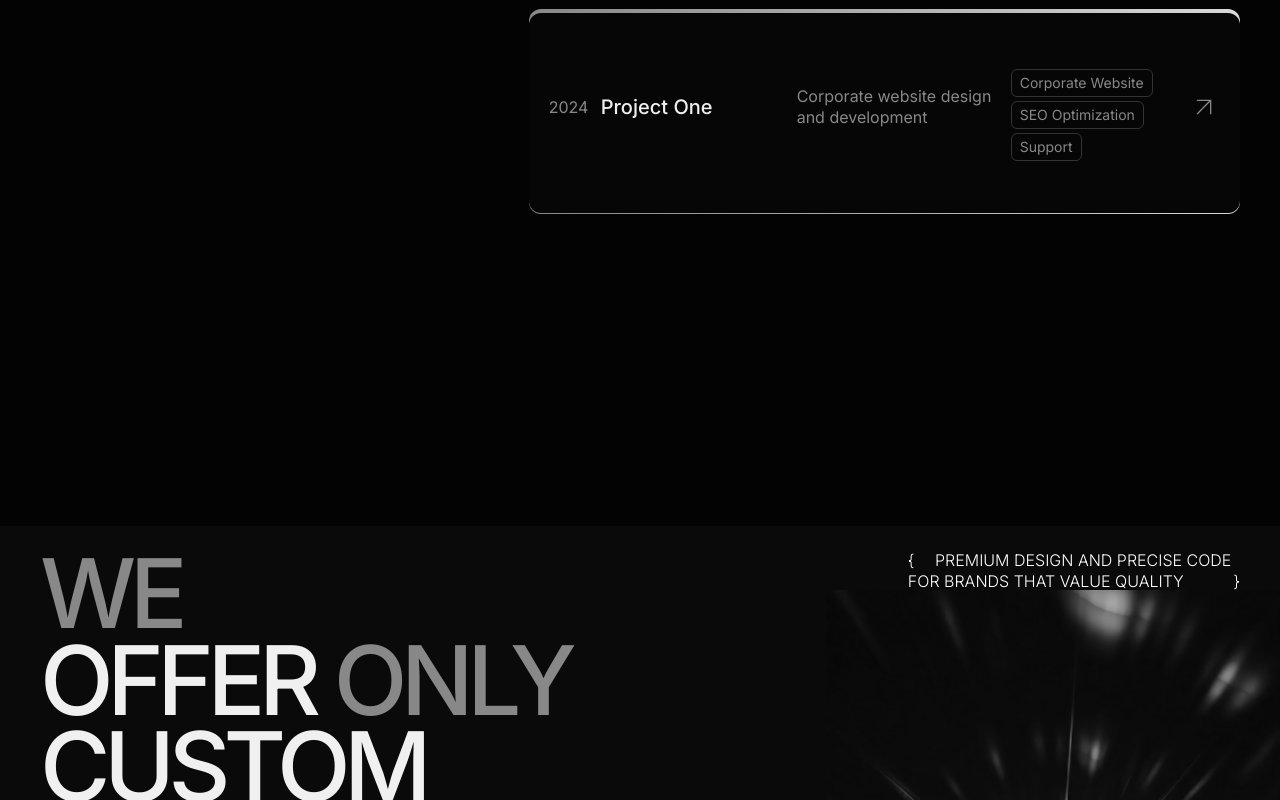
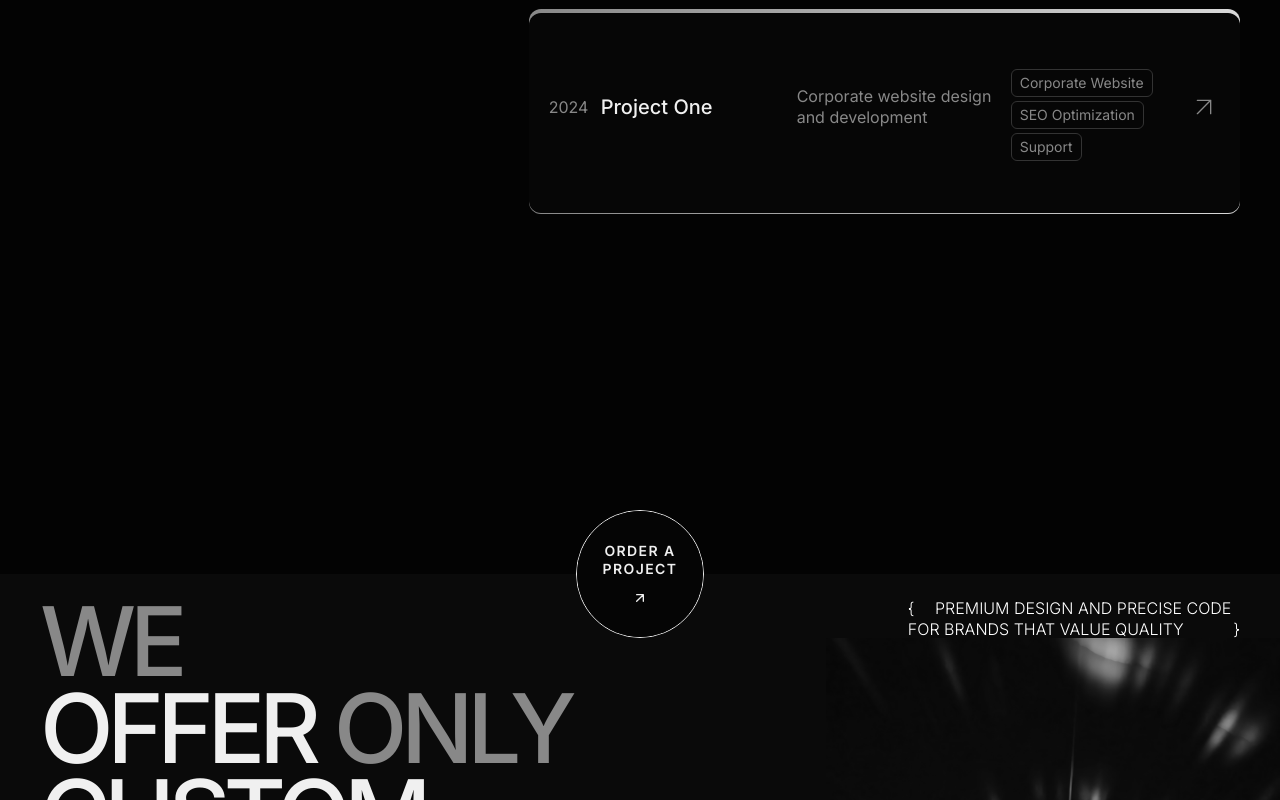
Before and after one commit to IraMira333/dezdevteam, a Next.js app: page /en in a window 1280 px wide. Shown: the part 2000-2800 px from the top of the page. Built offline with nearby package versions, Linux system fonts and the light colour scheme.

Commit message:
Updated text and styles

```diff
--- a/src/app/[locale]/globals.css
+++ b/src/app/[locale]/globals.css
@@ -124,18 +124,7 @@ a {
   inset: -2px;
   border-radius: inherit;
 
-  background: linear-gradient(
-    45deg,
-    #ff0000,
-    #ff7300,
-    #fffb00,
-    #48ff00,
-    #00ffd5,
-    #002bff,
-    #7a00ff,
-    #ff00c8,
-    #ff0000
-  );
+  background: linear-gradient(90deg, #ff4b2f 21.36%, #ff9148 77.83%);
 
   background-size: 400%;
   filter: blur(5px);
--- a/src/components/assets/dataLists.tsx
+++ b/src/components/assets/dataLists.tsx
@@ -74,21 +74,23 @@ export const weDoList: WeDoListType[] = [
   },
 ];
 
+//TODO: Дизайн і розробка цифрових продуктів для брендів, які прагнуть чіткості, естетики та результату.
+
 export const cubeList = {
   uk: {
     list: [
-      "нас об’єднує глибоке творче натхнення, любов до співпраці та прагнення втілювати сміливі рішення для ваших ідей.",
-      "Кожен проект адаптований до цілей вашого бренду, аудиторії та стилю — без шаблонів, тільки індивідуальний підхід.",
-      "ми пропонуємо постійне обслуговування, оновлення дизайну та моніторинг продуктивності, щоб допомогти вашому проекту розвиватися в довгостроковій перспективі.",
-      "ми працюємо у сферах креативу, технологій, лайфстайлу та стартапів, зосереджуючись на брендах, які цінують стратегію, чіткість та вплив дизайну.",
+      "Нас об’єднує глибока творча експертиза, досвід у дизайні та розробці цифрових продуктів, а також прагнення створювати ефективні та візуально сильні рішення для бізнесу.",
+      "Кожен проєкт ми адаптуємо під цілі бренду, його аудиторію та ринкову позицію — без шаблонних рішень, лише індивідуальна стратегія та дизайн.",
+      "Ми забезпечуємо повний цикл супроводу: від дизайну та розробки до підтримки, оновлень і оптимізації продуктивності, щоб продукт стабільно розвивався після запуску.",
+      "Працюємо з компаніями у сферах креативу, технологій, лайфстайлу та стартапів, фокусуючись на брендах, які цінують стратегію, чіткість і впливовий дизайн.",
     ],
   },
   en: {
     list: [
-      "what unites us is a deep creative drive, a love for collaboration, and a desire to bring bold ideas to life.",
-      "each project is tailored to your brand’s goals, audience, and style — no templates, only a custom approach.",
-      "we provide ongoing support, design updates, and performance monitoring to help your project grow in the long term.",
-      "we work across creative, technology, lifestyle, and startup industries, focusing on brands that value strategy, clarity, and impactful design.",
+      "We are united by deep creative expertise, experience in design and digital product development, and a drive to create effective and visually strong solutions for businesses.",
+      "We tailor each project to the brand’s goals, audience, and market position — no templates, only a fully custom strategy and design approach.",
+      "We provide full-cycle support: from design and development to maintenance, updates, and performance optimization, ensuring the product continues to grow after launch.",
+      "We work with companies in creative, technology, lifestyle, and startup industries, focusing on brands that value strategy, clarity, and impactful design.",
     ],
   },
 };
@@ -101,67 +103,69 @@ export type HowWeWorkType = {
 
 export const howWeWorkList: { uk: HowWeWorkType[]; en: HowWeWorkType[] } = {
   uk: [
+    //
     {
       title: "Ознайомча зустріч",
       icon: <IconStage1 />,
       description:
-        "Збір інформації по цілям і задачам бізнесу, наявним матеріалам, очікувань по термінам.",
+        "Аналіз цілей бізнесу, наявних матеріалів та очікуваних термінів. Формуємо чітке розуміння задач проєкту.",
     },
     {
       title: "Стратегія та дослідження",
       icon: <IconStage2 />,
       description:
-        "Ми починаємо з розробки індивідуальних стратегій та проведення глибоких досліджень для виявлення важливих інсайтів. Це створює надійний план дій для досягнення значних, вимірюваних результатів.",
+        "Глибоке дослідження ринку та аудиторії для формування ефективної стратегії та прийняття обґрунтованих дизайн-рішень.",
     },
     {
       title: "Дизайн і прототип",
       icon: <IconStage3 />,
       description:
-        "Ми перетворюємо ідеї на привабливі дизайни та функціональні прототипи, які втілюють вашу візію в життя. Такий підхід забезпечує безперебійну співпрацю та ранню валідацію.",
+        "Перетворення ідей у візуальні концепції та інтерактивні прототипи, що дозволяють швидко перевірити рішення ще до розробки.",
     },
     {
-      title: "розробка, тестування та оптимізація",
+      title: "Розробка, тестування та оптимізація",
       icon: <IconStage4 />,
       description:
-        "Ми розробляємо надійні рішення, проводимо ретельне тестування та налагоджуємо роботу для досягнення максимальної продуктивності. ",
+        "Реалізація продукту з фокусом на якість, продуктивність і стабільність. Повне тестування та технічна оптимізація перед запуском.",
     },
     {
       title: "Запуск проєкту та підтримка",
       icon: <IconStage5 />,
       description:
-        "Ми запускаємо проект з точністю і надаємо постійну підтримку, щоб допомогти вашому продукту розвиватися. Завдяки глибокому розумінню ваших цілей і користувачів, ми забезпечуємо швидкі і тривалі результати.",
+        "Запуск продукту та подальший супровід: оновлення, підтримка та розвиток відповідно до потреб бізнесу й користувачів.",
     },
   ],
   en: [
+    //
     {
       title: "Discovery Meeting",
       icon: <IconStage1 />,
       description:
-        "We gather information about your business goals and objectives, existing materials, and expectations regarding timelines.",
+        "Analysis of business goals, existing materials, and expected timelines. We form a clear understanding of the project scope and objectives.",
     },
     {
       title: "Strategy & Research",
       icon: <IconStage2 />,
       description:
-        "We start by developing tailored strategies and conducting in-depth research to uncover key insights. This creates a solid action plan for achieving meaningful, measurable results.",
+        "In-depth market and audience research to define an effective strategy and support informed design decisions.",
     },
     {
       title: "Design & Prototyping",
       icon: <IconStage3 />,
       description:
-        "We transform ideas into engaging designs and functional prototypes that bring your vision to life. This approach ensures smooth collaboration and early validation.",
+        "Transforming ideas into visual concepts and interactive prototypes that allow for early validation before development.",
     },
     {
       title: "Development, Testing & Optimization",
       icon: <IconStage4 />,
       description:
-        "We build robust solutions, conduct thorough testing, and fine-tune performance to ensure optimal results.",
+        "Building the product with a focus on quality, performance, and stability. Full testing and technical optimization before launch.",
     },
     {
       title: "Launch & Support",
       icon: <IconStage5 />,
       description:
-        "We launch your project with precision and provide ongoing support to help your product grow. With a deep understanding of your goals and users, we deliver fast and long-lasting results.",
+        "Product launch and ongoing support: updates, maintenance, and continuous development aligned with business and user needs.",
     },
   ],
 };
--- a/src/components/assets/projectsData.ts
+++ b/src/components/assets/projectsData.ts
@@ -148,7 +148,7 @@ export const projectsData: ProjectsDataType[] = [
       title: "Mapium",
       description: "Послуги з аерофотозйомки",
       services:
-        "Дизайн та розробка лендінгу для компанії, що спеціалізується на аерозйомці, картографії та лазерному скануванні. Ми спроєктували і розробили платформу, яка передає технологічність процесів, масштаб проєктів і точність результатів через візуальну мову та структуру контенту. Основний акцент зроблено на складності інженерних рішень і професійності команди, що працює з даними різного рівня — від аерозйомки до створення цифрових карт.",
+        "Дизайн та розробка лендінгу для компанії, що спеціалізується на аерозйомці, картографії та лазерному скануванні, який передає технологічність процесів, масштаб проєктів і точність результатів через візуальну мову та структуру контенту. Основний акцент зроблено на складності інженерних рішень і професійності команди, що працює з даними різного рівня — від аерозйомки до створення цифрових карт.",
       short: [
         "Це лендінг для компанії, що спеціалізується на аерозйомці, картографії та лазерному скануванні. Ми спроєктували і розробили платформу, яка передає технологічність процесів, масштаб проєктів і точність результатів через візуальну мову та структуру контенту. Основний акцент зроблено на складності інженерних рішень і професійності команди, що працює з даними різного рівня — від аерозйомки до створення цифрових карт.",
         "Побудувано чітку інформаційну архітектуру, яка дозволяє користувачам швидко зрозуміти спектр послуг і технологій: аерофотозйомку, цифрову картографію та лазерне сканування. Особливу увагу приділили подачі складного технічного контенту — зробили його структурованим, візуально зрозумілим і легким для сприйняття.",
@@ -161,7 +161,7 @@ export const projectsData: ProjectsDataType[] = [
       title: "Mapium",
       description: "Aerial photography services",
       services:
-        "Design and development of a landing page for a company specializing in aerial surveying, cartography, and laser scanning. We designed and built a platform that communicates the technological nature of the processes, project scale, and precision of results through visual language and content structure. The main focus is on the complexity of engineering solutions and the professionalism of the team working with data of various levels — from aerial surveying to digital map creation.",
+        "Design and development of a landing page for a company specializing in aerial surveying, cartography, and laser scanning that communicates the technological nature of the processes, project scale, and precision of results through visual language and content structure. The main focus is on the complexity of engineering solutions and the professionalism of the team working with data of various levels — from aerial surveying to digital map creation.",
       short: [
         "This is a landing page for a company specializing in aerial surveying, cartography, and laser scanning. We designed and developed a platform that communicates the technological nature of the processes, project scale, and precision of results through visual language and content structure. The main focus is on complex engineering solutions and the professionalism of a team working with data at different levels — from aerial surveying to digital map creation.",
         "A clear information architecture was built to help users quickly understand the range of services and technologies: aerial photography, digital mapping, and laser scanning. Special attention was given to presenting complex technical content in a structured, visually clear, and easily digestible way.",
--- a/src/components/footer/FooterLight.tsx
+++ b/src/components/footer/FooterLight.tsx
@@ -55,14 +55,14 @@ export const FooterLight = () => {
           </div>
           <div className="">
             <p className="text-grey88 mb-2 leading-[100%] uppercase">{t("footerMedia")}</p>
-            <ul className="flex flex-col gap-4">
+            <ul className="group flex flex-col gap-4">
               {footerContacts.map((contact) => (
                 <li key={contact.media}>
                   <a
                     href={contact.url}
                     target="_blank"
                     rel="noopener noreferrer"
-                    className="text-whiteff hover:text-grey88 text-base leading-[150%] transition-all duration-300 ease-in-out hover:underline"
+                    className="text-whiteff group-hover:text-grey88 hover:text-whiteff text-base leading-[150%] transition-all duration-300 ease-in-out"
                   >
                     {contact.media}
                   </a>
--- a/src/components/main/Clients.tsx
+++ b/src/components/main/Clients.tsx
@@ -19,7 +19,7 @@ export const Clients = () => {
   ];
 
   return (
-    <section className="tab:py-10 prepc:pt-20 pc:pt-24 prepc:pb-15 tab:px-6 prepc:px-10 pc:px-20 mx-auto min-h-[calc(100vh-77px)] w-full max-w-400 overflow-hidden bg-[url('/bgimages/bg-clients.jpg')] bg-cover bg-center px-4 py-17.5">
+    <section className="tab:py-10 prepc:pt-20 pc:pt-24 prepc:pb-15 tab:px-6 prepc:px-10 pc:px-20 mx-auto mb-24 min-h-[calc(100vh-77px)] w-full max-w-400 overflow-hidden bg-[url('/bgimages/bg-clients.jpg')] bg-cover bg-center px-4 py-17.5">
       <div className="tab:max-w-full tab:w-2/3 prepc:w-3/5 tab:ml-auto tab:mr-0 mx-auto max-w-90">
         <Subtitle text={t("ourClientsTitle")} dark className="mb-6" />
         <ul className="border-black0a/20 tab:max-w-150 tab:w-full prepc:mb-14 pc:mb-18 mb-8 grid grid-cols-3 border-[0.5px]">
--- a/src/components/main/Offer.tsx
+++ b/src/components/main/Offer.tsx
@@ -6,7 +6,7 @@ import { CustomTitleH2 } from "../shared/CustomTitle";
 export const Offer = () => {
   const t = useTranslations("HomePage");
   return (
-    <section className="bg-black0a casual-container pc:min-w-fit relative min-h-[calc(100vh-77px)] min-w-screen overflow-hidden">
+    <section className="bg-black0a casual-container pc:min-w-fit relative min-h-[calc(100vh-77px)] min-w-screen">
       <CustomTitleH2 text={t("offerTitle")} className="mt-6 justify-end" />
 
       <div className="tab:right-0 absolute top-16 right-11 bottom-0 overflow-hidden">
--- a/src/components/main/hero/Hero.tsx
+++ b/src/components/main/hero/Hero.tsx
@@ -2,9 +2,10 @@ import { useLocale, useTranslations } from "next-intl";
 
 import { LocaleType } from "@/src/types/LocaleTypes";
 
+import { dezTelegram } from "../../assets/contacts";
 import { projectsData } from "../../assets/projectsData";
 import { CustomTitleH1 } from "../../shared/CustomTitle";
-import { GlowButton } from "../../shared/GlowButton";
+import { GlowLink } from "../../shared/GlowLink";
 import { FloatingGallery } from "./FloatingGallery";
 import { ProjectsList } from "./ProjectsList";
 
@@ -13,7 +14,7 @@ export const Hero = () => {
   const locale = useLocale();
 
   return (
-    <section className="nopadding-container tab:px-6 prepc:px-10 pc:px-20">
+    <section className="nopadding-container tab:px-6 prepc:px-10 pc:px-20 relative">
       <div className="tab:flex tab:pb-16 prepc:pt-20 pc:pt-26 tab:justify-between min-h-[calc(100vh-77px)] overflow-hidden pt-17.5">
         <div className="tab:flex tab:px-0 tab:w-[44%] prepc:w-[35%] tab:flex-col tab:justify-between tab:mb-0 mb-8 px-4">
           <CustomTitleH1 text={t("title")} className="mb-10" />
@@ -23,12 +24,12 @@ export const Hero = () => {
         </div>
         <div className="tab:w-[56%] prepc:w-[65%] tab:ml-auto tab:mr-0 relative mx-auto aspect-[125/100] h-auto w-full">
           <FloatingGallery />
-          <div className="absolute right-20 -bottom-20 hidden">
-            <GlowButton text="Дивитись проєкт" />
-          </div>
         </div>
       </div>
       <ProjectsList list={projectsData} locale={locale as LocaleType} />
+      <div className="absolute -bottom-16 left-1/2 z-10 -translate-x-1/2">
+        <GlowLink link={dezTelegram} dark text={t("orderProject")} />
+      </div>
     </section>
   );
 };
--- a/src/components/main/hero/ProjectsList.tsx
+++ b/src/components/main/hero/ProjectsList.tsx
@@ -59,10 +59,7 @@ export const ProjectsList = ({
   const activeProject = list[activeIndex];
 
   return (
-    <div
-      id="projects"
-      className="tab:flex tab:gap-4 pc:gap-8 tab:pb-16 prepc:pb-8 tab:justify-between pt-8"
-    >
+    <div id="projects" className="tab:flex tab:gap-4 pc:gap-8 tab:pb-20 tab:justify-between pt-8">
       <ProjectImage
         title={activeProject.en.title}
         image={activeProject.image}
--- /dev/null
+++ b/src/components/shared/GlowLink.tsx
@@ -0,0 +1,29 @@
+import { IconArrow } from "./icons/IconArrow";
+
+export const GlowLink = ({
+  text,
+  small,
+  link,
+  dark,
+  className,
+}: {
+  text: string;
+  link: string;
+  small?: boolean;
+  dark?: boolean;
+  className?: string;
+}) => {
+  return (
+    <a
+      href={link}
+      target="_blank"
+      rel="noopener noreferrer"
+      className={`glow-btn ${
+        small ? "h-24 w-24" : "h-32 w-32"
+      } ${dark ? "glow-dark" : "glow-light"} flex-col gap-3 text-center font-semibold tracking-[1.4px] uppercase ${className}`}
+    >
+      {text}
+      <IconArrow className="h-4 w-4 stroke-2" />
+    </a>
+  );
+};
```
Also changed, not shown: src/components/main/hero/FloatingGallery.tsx (+6 -1 lines), src/components/shared/UpButton.tsx (+18 -4 lines).
